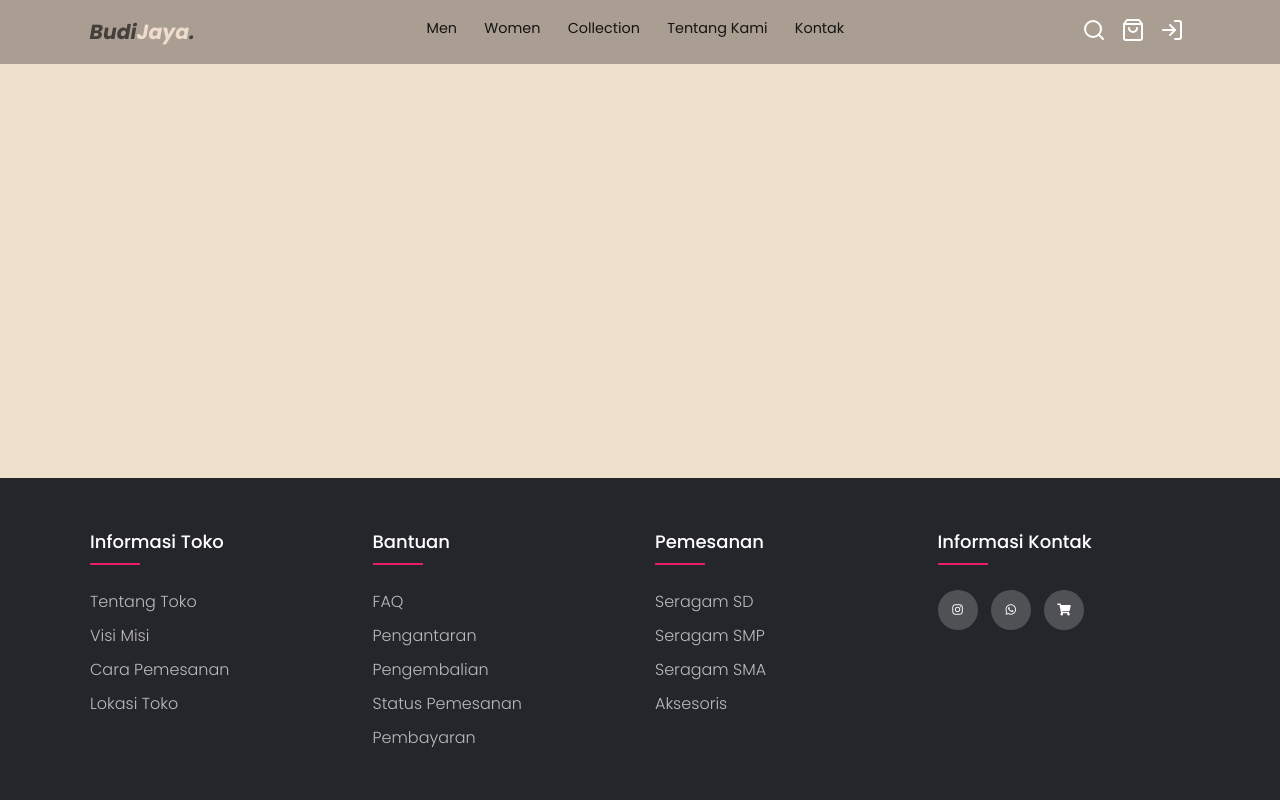
After one commit to hafidzNurudienn/MPTI-Web-Profile-Toko-Seragam, a PHP site: page /index.php in a window 1280 px wide. The commit adds this page. Run offline with PHP 8.4, Linux system fonts and the light colour scheme.

Commit message:
Footer dan perubahan index.html ke index.php

```diff
--- a/css/footer.css
+++ b/css/footer.css
@@ -1,3 +1,29 @@
+@import url('https://fonts.googleapis.com/css2?family=Poppins:wght@100;200;300;400;500;600;700;800;900&display=swap');
+
+:root {
+  --primary: #eeddcd;
+  --bg: #eee0cd;
+}
+
+* {
+  margin: 0;
+  padding: 0;
+  box-sizing: border-box;
+  outline: none;
+  border: none;
+  text-decoration: none;
+}
+
+body {
+  line-height: 1.5;
+  font-family: 'Poppins', sans-serif;
+  background-color: var(--bg);
+  color: black;
+  display: flex;
+  flex-direction: column;
+  min-height: 100vh;
+}
+
 .container {
   max-width: 1170px;
   margin: auto;
@@ -97,6 +123,115 @@ ul {
   }
 }
 
+/* CSS FONTS */
+.poppins-thin {
+  font-family: "Poppins", sans-serif;
+  font-weight: 100;
+  font-style: normal;
+}
+
+.poppins-extralight {
+  font-family: "Poppins", sans-serif;
+  font-weight: 200;
+  font-style: normal;
+}
+
+.poppins-light {
+  font-family: "Poppins", sans-serif;
+  font-weight: 300;
+  font-style: normal;
+}
+
+.poppins-regular {
+  font-family: "Poppins", sans-serif;
+  font-weight: 400;
+  font-style: normal;
+}
+
+.poppins-medium {
+  font-family: "Poppins", sans-serif;
+  font-weight: 500;
+  font-style: normal;
+}
+
+.poppins-semibold {
+  font-family: "Poppins", sans-serif;
+  font-weight: 600;
+  font-style: normal;
+}
+
+.poppins-bold {
+  font-family: "Poppins", sans-serif;
+  font-weight: 700;
+  font-style: normal;
+}
+
+.poppins-extrabold {
+  font-family: "Poppins", sans-serif;
+  font-weight: 800;
+  font-style: normal;
+}
+
+.poppins-black {
+  font-family: "Poppins", sans-serif;
+  font-weight: 900;
+  font-style: normal;
+}
+
+.poppins-thin-italic {
+  font-family: "Poppins", sans-serif;
+  font-weight: 100;
+  font-style: italic;
+}
+
+.poppins-extralight-italic {
+  font-family: "Poppins", sans-serif;
+  font-weight: 200;
+  font-style: italic;
+}
+
+.poppins-light-italic {
+  font-family: "Poppins", sans-serif;
+  font-weight: 300;
+  font-style: italic;
+}
+
+.poppins-regular-italic {
+  font-family: "Poppins", sans-serif;
+  font-weight: 400;
+  font-style: italic;
+}
+
+.poppins-medium-italic {
+  font-family: "Poppins", sans-serif;
+  font-weight: 500;
+  font-style: italic;
+}
+
+.poppins-semibold-italic {
+  font-family: "Poppins", sans-serif;
+  font-weight: 600;
+  font-style: italic;
+}
+
+.poppins-bold-italic {
+  font-family: "Poppins", sans-serif;
+  font-weight: 700;
+  font-style: italic;
+}
+
+.poppins-extrabold-italic {
+  font-family: "Poppins", sans-serif;
+  font-weight: 800;
+  font-style: italic;
+}
+
+.poppins-black-italic {
+  font-family: "Poppins", sans-serif;
+  font-weight: 900;
+  font-style: italic;
+}
+
 html, body {
   height: 100%;
 }
--- /dev/null
+++ b/footer.html
@@ -0,0 +1,70 @@
+<!DOCTYPE html>
+<html>
+  <head>
+    <meta charset="utf-8" />
+    <meta name="viewport" content="width=device-width, initial-scale=1" />
+    <title>Toko Seragam Budi Jaya</title>
+
+    <!-- Fonts -->
+    <link rel="preconnect" href="https://fonts.googleapis.com" />
+    <link rel="preconnect" href="https://fonts.gstatic.com" crossorigin />
+    <link
+      href="https://fonts.googleapis.com/css2?family=Poppins:ital,wght@0,100;0,200;0,300;0,400;0,500;0,600;0,700;0,800;0,900;1,100;1,200;1,300;1,400;1,500;1,600;1,700;1,800;1,900&display=swap"
+      rel="stylesheet"
+    />
+    <link rel="stylesheet" type="text/css" href="https://cdnjs.cloudflare.com/ajax/libs/font-awesome/5.15.1/css/all.min.css">
+
+    <!-- Feather Icons -->
+    <script src="https://unpkg.com/feather-icons"></script>
+
+    <!-- My Style -->
+    <link rel="stylesheet" href="css/footer.css" />
+  </head>
+
+  <body>
+<!-- Footer Start -->
+  <footer class="footer">
+  	 <div class="container">
+  	 	<div class="row">
+  	 		<div class="footer-col">
+  	 			<h4>Informasi Toko</h4>
+  	 			<ul>
+  	 				<li><a href="#">Tentang Toko</a></li>
+  	 				<li><a href="#">Visi Misi</a></li>
+  	 				<li><a href="#">Cara Pemesanan</a></li>
+  	 				<li><a href="#">Lokasi Toko</a></li>
+  	 			</ul>
+  	 		</div>
+  	 		<div class="footer-col">
+  	 			<h4>Bantuan</h4>
+  	 			<ul>
+  	 				<li><a href="#">FAQ</a></li>
+  	 				<li><a href="#">Pengantaran</a></li>
+  	 				<li><a href="#">Pengembalian</a></li>
+  	 				<li><a href="#">Status Pemesanan</a></li>
+  	 				<li><a href="#">Pembayaran</a></li>
+  	 			</ul>
+  	 		</div>
+  	 		<div class="footer-col">
+  	 			<h4>Pemesanan</h4>
+  	 			<ul>
+  	 				<li><a href="#">Seragam SD</a></li>
+  	 				<li><a href="#">Seragam SMP</a></li>
+  	 				<li><a href="#">Seragam SMA</a></li>
+  	 				<li><a href="#">Aksesoris</a></li>
+  	 			</ul>
+  	 		</div>
+  	 		<div class="footer-col">
+  	 			<h4>Informasi Kontak</h4>
+  	 			<div class="social-links">
+  	 				<a href="#"><i class="fab fa-instagram"></i></a>
+  	 				<a href="#"><i class="fab fa-whatsapp"></i></a>
+  	 				<a href="#"><i class="fa fa-shopping-cart"></i></a>
+  	 			</div>
+  	 		</div>
+  	 	</div>
+  	 </div>
+  </footer>
+<!-- Footer End -->
+  </body>
+</html>
--- /dev/null
+++ b/index.php
@@ -0,0 +1,66 @@
+<!DOCTYPE html>
+<html>
+  <head>
+    <meta charset="utf-8" />
+    <meta name="viewport" content="width=device-width, initial-scale=1" />
+    <title>Toko Seragam Budi Jaya</title>
+
+    <!-- Fonts -->
+    <link rel="preconnect" href="https://fonts.googleapis.com" />
+    <link rel="preconnect" href="https://fonts.gstatic.com" crossorigin />
+    <link
+      href="https://fonts.googleapis.com/css2?family=Poppins:ital,wght@0,100;0,200;0,300;0,400;0,500;0,600;0,700;0,800;0,900;1,100;1,200;1,300;1,400;1,500;1,600;1,700;1,800;1,900&display=swap"
+      rel="stylesheet"
+    />
+    <link rel="stylesheet" type="text/css" href="https://cdnjs.cloudflare.com/ajax/libs/font-awesome/5.15.1/css/all.min.css">
+
+    <!-- Feather Icons -->
+    <script src="https://unpkg.com/feather-icons"></script>
+
+    <!-- My Style -->
+    <link rel="stylesheet" href="css/style.css" />
+
+    <?php
+    $footerPath = 'footer.html';
+    ?>
+
+  </head>
+
+  <body>
+    <!-- Navbar Start -->
+    <nav class="navbar">
+      <a href="#" class="navbar-logo">Budi<span>Jaya</span>.</a>
+
+      <!-- Kumpulan elemen nav -->
+      <div class="navbar-nav">
+        <a href="#men" class="poppins-regular">Men</a>
+        <a href="#women" class="poppins-regular">Women</a>
+        <a href="#collection" class="poppins-regular">Collection</a>
+        <a href="#about" class="poppins-regular">Tentang Kami</a>
+        <a href="#kontak" class="poppins-regular">Kontak</a>
+      </div>
+
+      <div class="navbar-extra">
+        <a href="#" id="search"><i data-feather="search"></i></a>
+        <a href="#" id="shopping-bag"><i data-feather="shopping-bag"></i></a>
+        <a href="#" id="login"><i data-feather="log-in"></i></a>
+      </div>
+    </nav>
+    <!-- Navbar End -->
+
+
+
+<!-- Footer Start -->
+<?php include_once($footerPath); ?>
+<!-- Footer End -->
+
+    <!-- Feather Icons -->
+    <script>
+      feather.replace();
+    </script>
+
+    <!-- Javascript Navbar-->
+    <script src="js/navbarscript.js"></script>
+
+  </body>
+</html>
```
